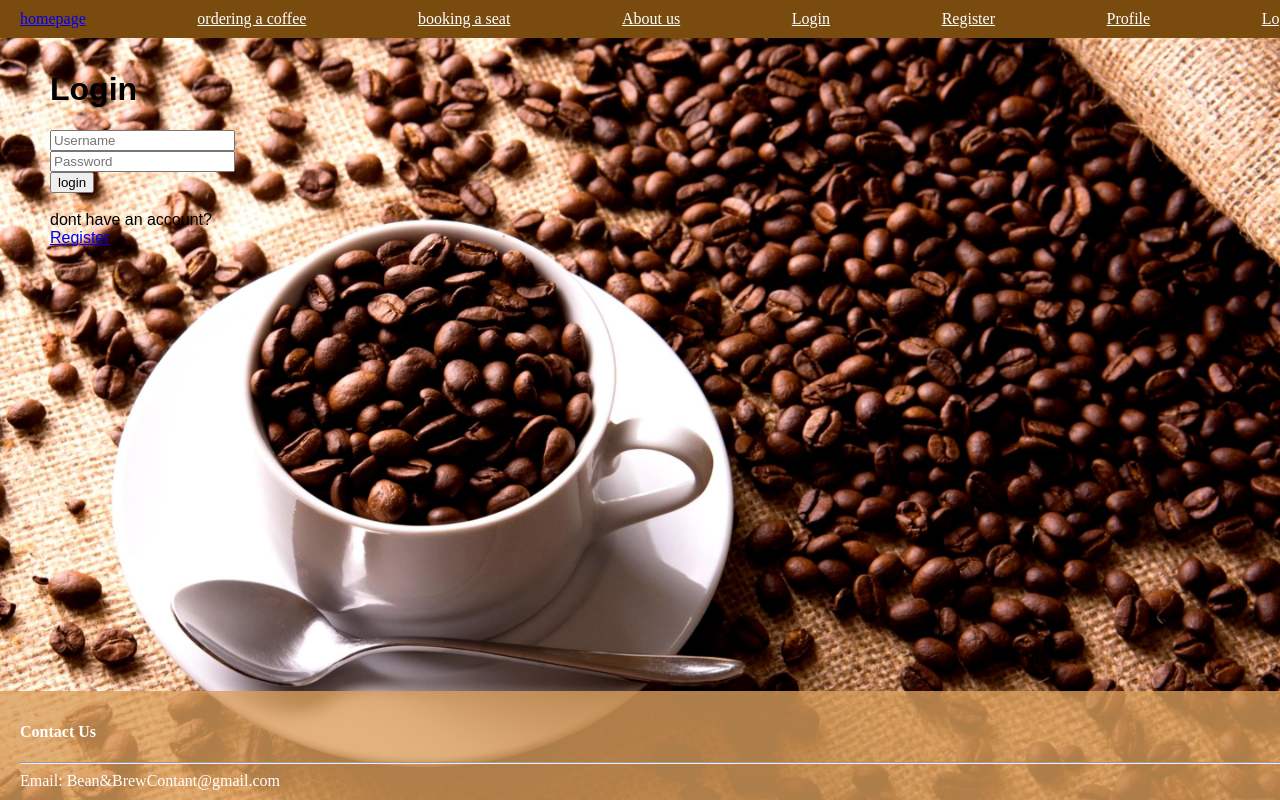
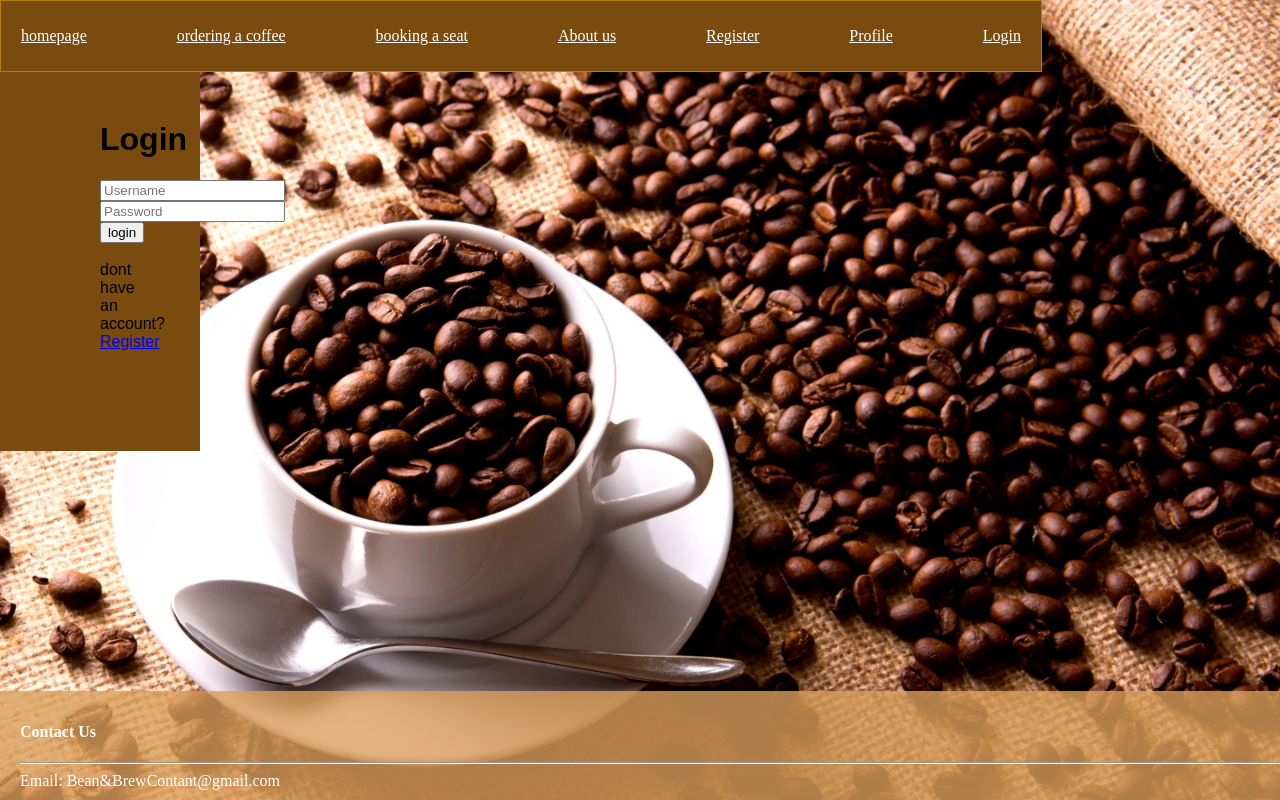
Before and after one commit to khanya-mcfadden/website-framework, a Flask app: page /login in a window 1280 px wide. Run offline with Flask 3, Linux system fonts and the light colour scheme.

Commit message:
chore: Update CSS styling and file paths for login page

```diff
--- a/stylesheet/main.css
+++ b/stylesheet/main.css
@@ -1,14 +1,18 @@
 form {
     font-family: Arial, sans-serif;
-    margin: 0;
-    padding: 50px;
+    margin: 0 auto;
+    padding: 100px;
+    background-color: #7A4B0E;
     box-sizing: border-box;
     min-height: 100px;
     max-width: 100%;
+    text-align: center;
 }
 
 body {
     min-height: 100vh;
+    height:30px;
+    width:30px;
     background-image: url("/images/coffe background.jpg");
     background-size: cover;
     background-repeat: no-repeat;
@@ -20,7 +24,9 @@ nav {
     position: fixed;
     top: 0;
     left: 0;
-    width: 100%;
+    width: 1000px;
+    height: 50px;
+    border: 1px solid #b47e00;
     display: flex;
     justify-content: space-between;
     align-items: center;
--- a/templates/login.html
+++ b/templates/login.html
@@ -10,11 +10,11 @@
 
 <body>
     <nav class="topnav">
-        <a class="active" href="/">homepage</a>
+        <a class="active" href="/" style="color: white;">homepage</a>
         <a href="/ordering" style="color: white;">ordering a coffee</a>
         <a href="/Booking" style="color: white;">booking a seat</a>
         <a href="/contact" style="color: white;">About us</a>
-        <a href="/login" style="color: white;">Login</a>
+
         <a href="/register" style="color: white;">Register</a>
         <a href="/profile" style="color: white;">Profile</a>
 
```
Also changed, not shown: templates/index.html (+4 -4 lines).
